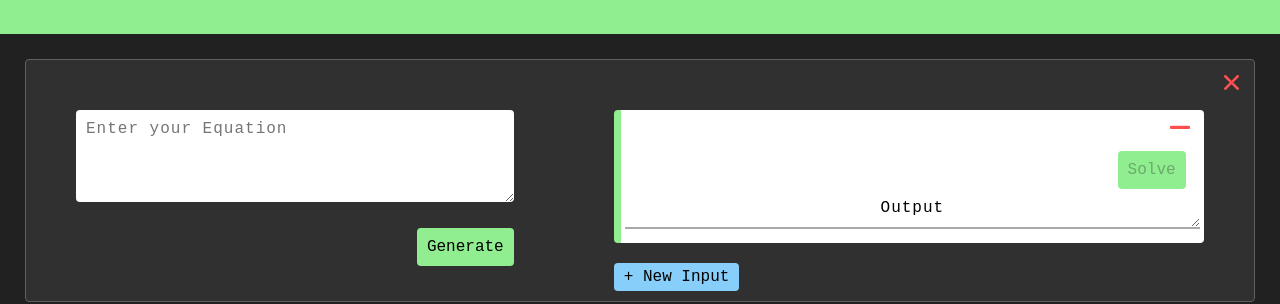
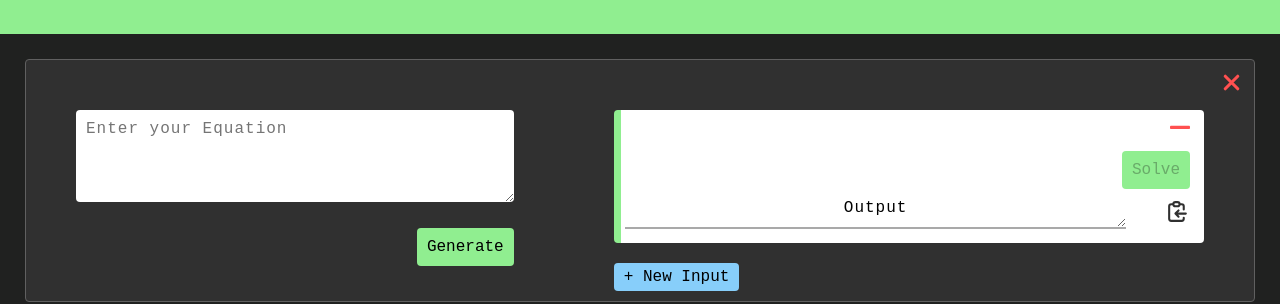
Before and after one commit to ADISKING1/varcal, a React (Create React App) app: page / in a window 1280 px wide. Shown: the part 366-670 px from the top of the page. Built offline with nearby package versions, Linux system fonts and the light colour scheme.

Commit message:
Added copy and toast

```diff
--- a/public/index.html
+++ b/public/index.html
@@ -15,7 +15,8 @@
     <title>React</title>
   </head>
 
-  <body class="no-select">
+  <body>
+    <!-- class="no-select"> -->
     <div id="root"></div>
   </body>
 </html>
--- a/src/App.js
+++ b/src/App.js
@@ -44,14 +44,16 @@ export default class App extends Component {
                   >
                     <svg
                       xmlns="http://www.w3.org/2000/svg"
-                      className="h-5 w-5"
-                      viewBox="0 0 20 20"
-                      fill="currentColor"
+                      className="h-6 w-6"
+                      fill="none"
+                      viewBox="0 0 24 24"
+                      stroke="currentColor"
                     >
                       <path
-                        fillRule="evenodd"
-                        d="M4.293 4.293a1 1 0 011.414 0L10 8.586l4.293-4.293a1 1 0 111.414 1.414L11.414 10l4.293 4.293a1 1 0 01-1.414 1.414L10 11.414l-4.293 4.293a1 1 0 01-1.414-1.414L8.586 10 4.293 5.707a1 1 0 010-1.414z"
-                        clipRule="evenodd"
+                        strokeLinecap="round"
+                        strokeLinejoin="round"
+                        strokeWidth={3}
+                        d="M6 18L18 6M6 6l12 12"
                       />
                     </svg>
                   </button>
--- a/src/Components/EquationSolution.jsx
+++ b/src/Components/EquationSolution.jsx
@@ -49,9 +49,39 @@ function EquationSolution(props) {
           Solve
         </button>
       </div>
-      <div className="variableInput expressionInput outputText">
-        {props.output}
+      <div className="outputContainer">
+        <div className="variableInput expressionInput outputText">
+          {props.output}
+        </div>
+        <div className="copyButton">
+          <button
+            onClick={() => {
+              navigator.clipboard.writeText(props.output);
+              var x = document.getElementById("snackbar");
+              x.className = "show";
+              setTimeout(function () {
+                x.className = x.className.replace("show", "");
+              }, 2000);
+            }}
+          >
+            <svg
+              xmlns="http://www.w3.org/2000/svg"
+              className="h-6 w-6"
+              fill="none"
+              viewBox="0 0 24 24"
+              stroke="currentColor"
+            >
+              <path
+                strokeLinecap="round"
+                strokeLinejoin="round"
+                strokeWidth={2}
+                d="M8 5H6a2 2 0 00-2 2v12a2 2 0 002 2h10a2 2 0 002-2v-1M8 5a2 2 0 002 2h2a2 2 0 002-2M8 5a2 2 0 012-2h2a2 2 0 012 2m0 0h2a2 2 0 012 2v3m2 4H10m0 0l3-3m-3 3l3 3"
+              />
+            </svg>
+          </button>
+        </div>
       </div>
+      <div id="snackbar">Copied to clipboard!</div>
     </div>
   );
 }
--- a/src/styles.css
+++ b/src/styles.css
@@ -5,7 +5,7 @@
   --clr-neutral-200: #303030;
   --clr-neutral-900: #000000;
 
-  --clr-accent1: rgb(0, 0, 0);
+  --clr-accent1: lightgreen;
   --clr-accent2: rgb(163, 143, 255);
   --clr-accent3: rgb(97, 255, 189);
 
@@ -112,10 +112,27 @@ select:focus {
   border-radius: 0;
   width: 90%;
 }
-
+.outputContainer {
+  display: flex;
+}
+.copyButton {
+  padding: 10px;
+  text-align: right;
+  flex: 1 1;
+}
+.copyButton > button {
+  height: 25px;
+  width: 25px;
+  padding: 0;
+  background: none;
+  border: none;
+  color: var(--clr-neutral-200);
+  cursor: pointer;
+}
 .outputText {
   width: auto;
   overflow-y: hidden;
+  flex: 9 1;
 }
 
 .generatedEquation {
@@ -188,7 +205,7 @@ select:focus {
   text-align: right;
 }
 .innerSolveButton {
-  padding-right: 2.5%;
+  padding-right: 10px;
 }
 .solveButton > button {
   margin: 5px 0px 0px 0px;
@@ -200,3 +217,70 @@ select:focus {
   cursor: pointer;
   border-radius: 4px;
 }
+
+#snackbar {
+  visibility: hidden;
+  min-width: 250px;
+  margin-left: -125px;
+  background-color: var(--clr-accent1);
+  color: var(--clr-neutral-200);
+  text-align: center;
+  border-radius: 2px;
+  padding: 16px;
+  position: fixed;
+  z-index: 1;
+  left: 50%;
+  bottom: 30px;
+  font-size: 17px;
+  border-radius: 4px;
+}
+
+#snackbar.show {
+  visibility: visible;
+  -webkit-animation: fadein 0.25s, fadeout 0.25s 1.75s;
+  animation: fadein 0.25s, fadeout 0.25s 1.75s;
+}
+
+@-webkit-keyframes fadein {
+  from {
+    bottom: 0;
+    opacity: 0;
+  }
+  to {
+    bottom: 30px;
+    opacity: 1;
+  }
+}
+
+@keyframes fadein {
+  from {
+    bottom: 0;
+    opacity: 0;
+  }
+  to {
+    bottom: 30px;
+    opacity: 1;
+  }
+}
+
+@-webkit-keyframes fadeout {
+  from {
+    bottom: 30px;
+    opacity: 1;
+  }
+  to {
+    bottom: 0;
+    opacity: 0;
+  }
+}
+
+@keyframes fadeout {
+  from {
+    bottom: 30px;
+    opacity: 1;
+  }
+  to {
+    bottom: 0;
+    opacity: 0;
+  }
+}
```
